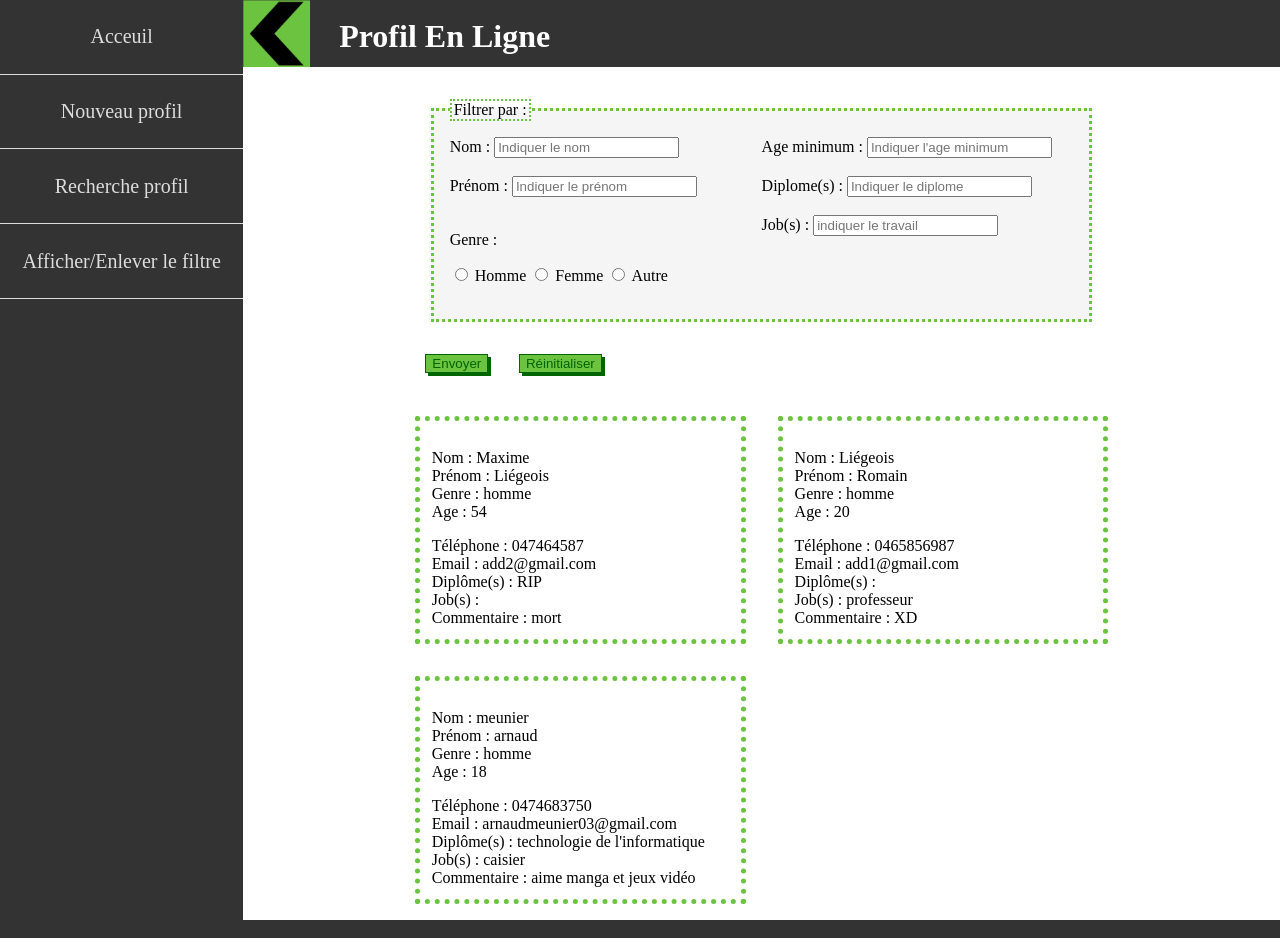
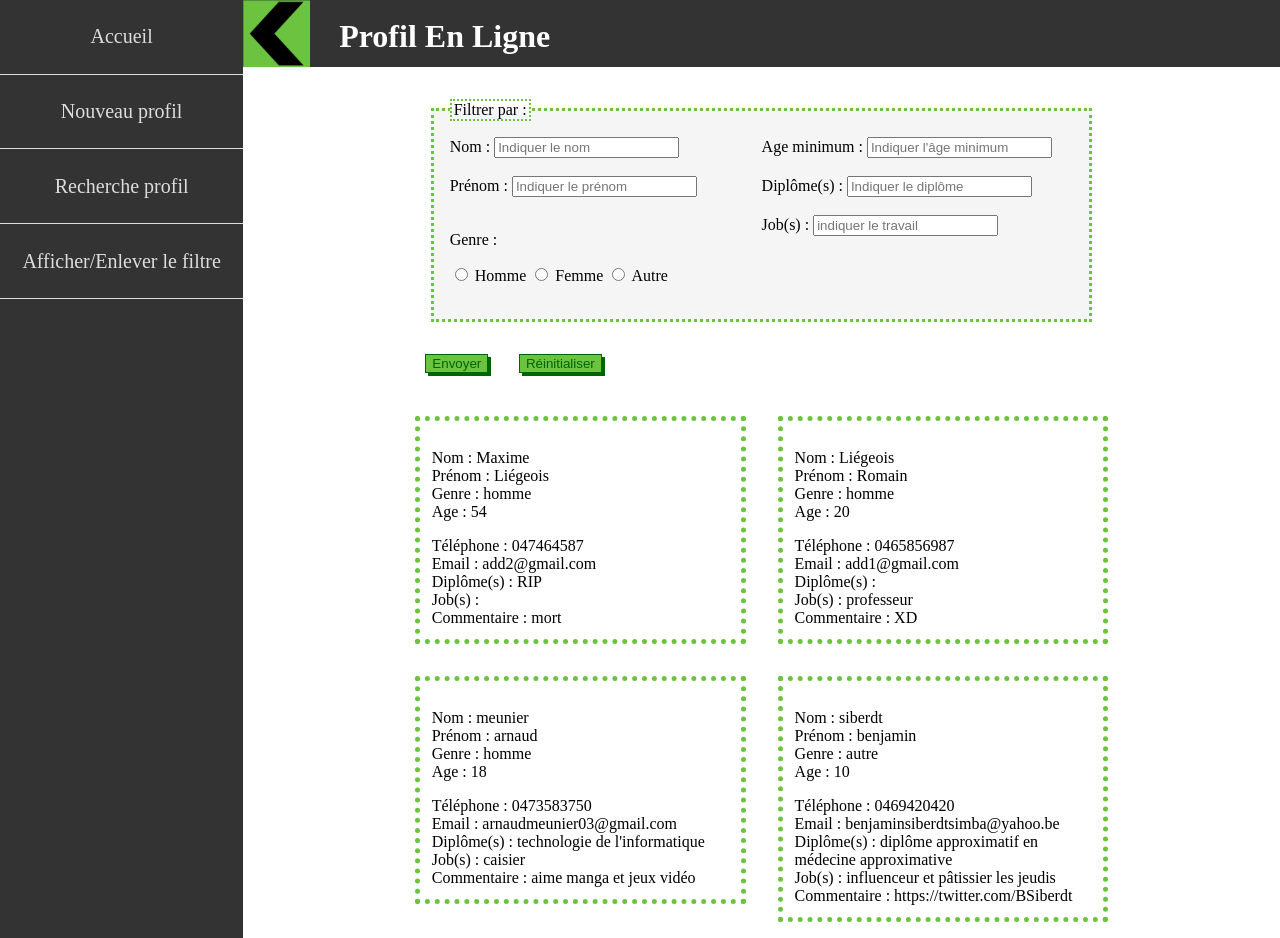
Before and after one commit to ChaosArnhug/Projet-6-12, a plain HTML site: page RechProfil.html in a window 1280 px wide. Drawn offline with Linux system fonts and the light colour scheme.

Commit message:
Add files via upload

```diff
--- a/RechProfil.html
+++ b/RechProfil.html
@@ -13,7 +13,7 @@ lien github : https://github.com/ChaosArnhug/Projet-6-12
     <div id="navigation">
         <nav>
             <ul>
-                <li><a href="index.html">Acceuil</a></li>
+                <li><a href="index.html">Accueil</a></li>
                 <li><a href="NewProfil.html">Nouveau profil</a></li>
                 <li><a href="RechProfil.html">Recherche profil</a></li>
                 <li><a onclick="afficherFiltre()">Afficher/Enlever le filtre</a> </li>
@@ -46,9 +46,9 @@ lien github : https://github.com/ChaosArnhug/Projet-6-12
                             </div><br>
                         </div>
                         <label for="age">Age minimum : </label>
-                        <input type="number" id="age" name="age" placeholder="Indiquer l'age minimum" min="0"><br><br>
-                        <label for="diplome">Diplome(s) : </label>
-                        <input type="text" id="diplome" name="diplome" placeholder="Indiquer le diplome"><br><br>
+                        <input type="number" id="age" name="age" placeholder="Indiquer l'âge minimum" min="0"><br><br>
+                        <label for="diplome">Diplôme(s) : </label>
+                        <input type="text" id="diplome" name="diplome" placeholder="Indiquer le diplôme"><br><br>
                         <label for="jobs">Job(s) : </label>
                         <input type="text" id="jobs" name="jobs" placeholder="indiquer le travail"><br><br>
                     </fieldset>
--- a/js/index.js
+++ b/js/index.js
@@ -5,7 +5,8 @@
 let profils = [
     {age: "54", comm: "mort", diplome: "RIP", email: "add2@gmail.com", genre: "homme", jobs: "", nom: "Maxime", prenom: "Liégeois", tel: "047464587"},
     {age: "20", comm: "XD", diplome: "", email: "add1@gmail.com", genre: "homme", jobs: "professeur", nom: "Liégeois", prenom: "Romain", tel: "0465856987"},
-    {age: "18", comm: "aime manga et jeux vidéo", diplome: "technologie de l'informatique",email: "arnaudmeunier03@gmail.com", genre: "homme", jobs: "caisier", nom: "meunier", prenom: "arnaud", tel: "0474683750"}
+    {age: "18", comm: "aime manga et jeux vidéo", diplome: "technologie de l'informatique",email: "arnaudmeunier03@gmail.com", genre: "homme", jobs: "caisier", nom: "meunier", prenom: "arnaud", tel: "0473583750"},
+    {age: "10", comm: "https://twitter.com/BSiberdt", diplome: "diplôme approximatif en médecine approximative",email: "benjaminsiberdtsimba@yahoo.be", genre: "autre", jobs: " influenceur et pâtissier les jeudis", nom: "siberdt", prenom: "benjamin", tel: "0469420420"},
     ];
 let filtre ={};
 let statusNav =0;
@@ -90,17 +91,17 @@ function afficherFiltre(){
 }
 function afffichageProfils (){
     let profilsTrier= profils.filter(trieur);
-    let affichageProfils="";
+    let affichProfils="";
     if ( ! profilsTrier.length){
-        affichageProfils +="<section class='profilsNon'><p>Aucun résultat trouvé !</p><br><br><br><br><br><br></section>"
+        affichProfils +="<section class='profilsNon'><p>Aucun résultat trouvé !</p><br><br><br><br><br><br></section>"
     }else{
         for (let i of profilsTrier){
-            affichageProfils += `<section class="profils"><p>Nom : ${i.nom}<br>Prénom : ${i.prenom}<br>Genre : ${i.genre}<br>Age : ${i.age}<br></p>
+            affichProfils += `<section class="profils"><p>Nom : ${i.nom}<br>Prénom : ${i.prenom}<br>Genre : ${i.genre}<br>Age : ${i.age}<br></p>
             Téléphone : ${i.tel}<br>Email : ${i.email}<br>Diplôme(s) : ${i.diplome}<br>Job(s) : ${i.jobs}<br>
             Commentaire : ${i.comm}<br></section>`
         }
     }
-    getElem("affichageProfils").innerHTML = affichageProfils;
+    getElem("affichageProfils").innerHTML = affichProfils;
 }
 //Dynamique
 document.addEventListener('DOMContentLoaded', rotationImage);
```
Also changed, not shown: NewProfil.html (+7 -7 lines), index.html (+1 -1 lines).
